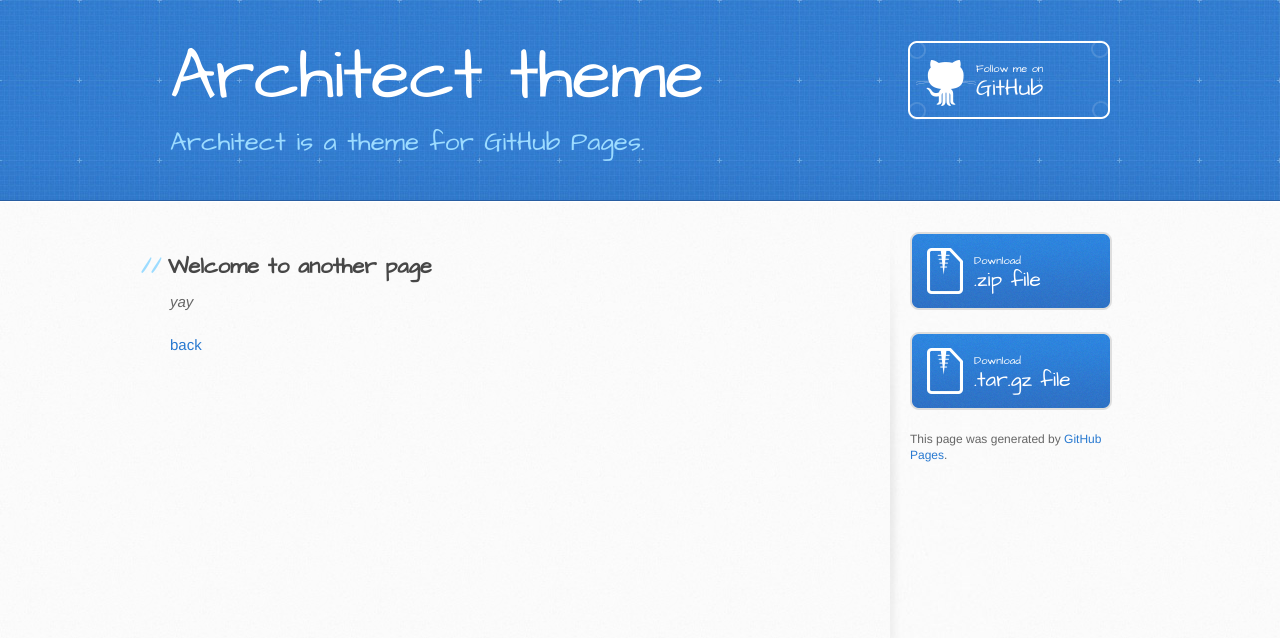
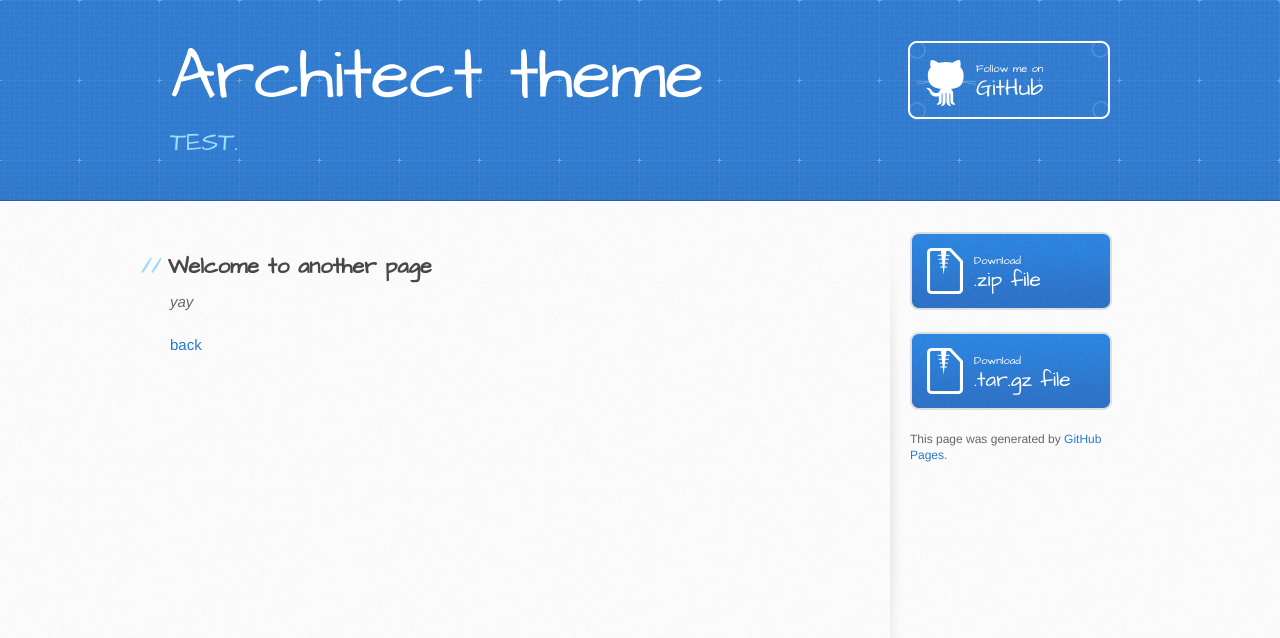
Before and after one commit to badadabanana/badadabanana.github.io, a Jekyll site: the page built from another-page.md, in a window 1280 px wide. Shown: the top 638 px of the page. Built offline with Jekyll 4.4.1, drawn with Linux system fonts in a browser that asks for light colours; our own code applies the rules of GitHub Pages for plain Markdown files.

Commit message:
Update _config.yml

```diff
--- a/_config.yml
+++ b/_config.yml
@@ -1,5 +1,5 @@
 title: Architect theme
-description: Architect is a theme for GitHub Pages.
+description: TEST.
 show_downloads: true
 google_analytics:
 theme: jekyll-theme-architect
```
